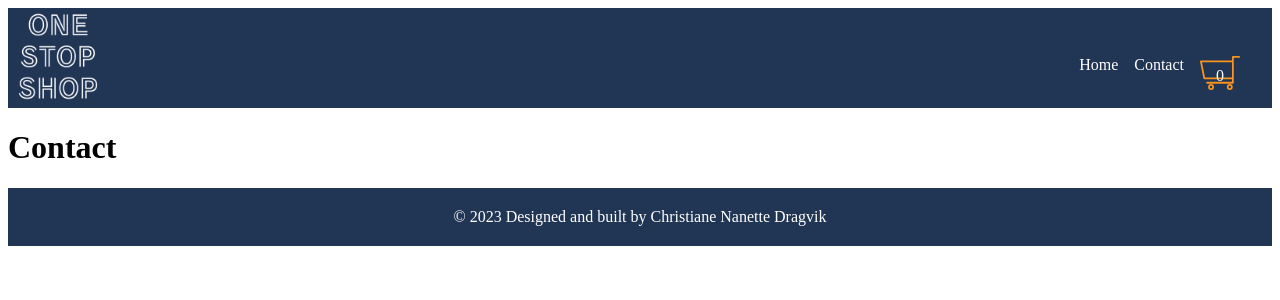
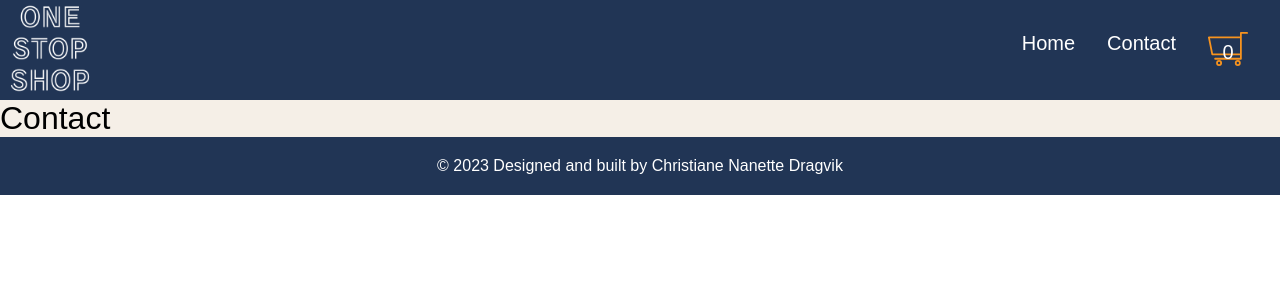
Before and after one commit to cdragvik/eCom-store, a React (Vite) app: page /contact in a window 1280 px wide. Shown: the top 300 px of the page. Built offline with nearby package versions, Linux system fonts and the light colour scheme.

Commit message:
Fetched and displays products

```diff
--- a/index.html
+++ b/index.html
@@ -2,9 +2,9 @@
 <html lang="en">
   <head>
     <meta charset="UTF-8" />
-    <link rel="icon" type="image/svg+xml" href="/vite.svg" />
+
     <meta name="viewport" content="width=device-width, initial-scale=1.0" />
-    <title>Vite + React</title>
+    <title>One Stop Shop</title>
   </head>
   <body>
     <div id="root"></div>
--- a/src/components/Header.jsx
+++ b/src/components/Header.jsx
@@ -18,14 +18,15 @@ const StyledLink = styled(Link)`
   text-decoration: none;
 
   &:hover {
-    text-decoration: underline;
+    color: #4F709C;
   }
 `
 
 const StyledList = styled.ul`
     display: flex;
-    gap: 2vh;
+    gap: 4vh;
     padding: 4vh;
+    font-size: 20px;
 `
 
 
@@ -34,7 +35,7 @@ export default function Header() {
 
     <NavBar>
 
-        <img src={Logo}/>
+        <img src={Logo} alt="logo"/>
 
         <StyledList>
            <StyledLink to="/">Home</StyledLink>
--- a/src/components/Layout.jsx
+++ b/src/components/Layout.jsx
@@ -1,16 +1,22 @@
 import Footer from "./Footer";
 import Header from "./Header";
 import React from "react";
+import { styled } from 'styled-components';
 
+const LayoutContainer = styled.div`
+  background-color: #F5EFE7;
 
+`;
 
 
 export default function Layout(props) {
 
     return (
       <>
-        <Header />
-        {props.children}
+        <Header></Header>
+        <LayoutContainer>
+            {props.children}
+        </LayoutContainer>
         <Footer></Footer>
       </>
     );
--- a/src/components/Product.jsx
+++ b/src/components/Product.jsx
@@ -0,0 +1,49 @@
+import { Link } from "react-router-dom";
+import styled from "styled-components"
+
+
+
+const StyledLink = styled(Link)`
+  color: black;
+  text-decoration: none;
+`
+const Card = styled.div`
+    background: white;
+    border-radius: 10px;
+    display: grid;
+    text-align: center;
+    padding: 20px;
+    gap: 10px;
+
+
+    &:hover {
+        box-shadow: 0 2px 4px rgba(0, 0, 0, 0.2);
+
+    }
+`
+
+const StyledImage = styled.img`
+object-fit: cover;
+height: 100%;
+width: 100%;
+`
+const ImageContainer = styled.div``
+
+export default function Product (props) {
+
+    const product = props.product;
+    return (
+        <StyledLink to={`/product/${product.id}`}>
+        <Card>
+
+            <h2>{product.title}</h2>
+            <ImageContainer>
+                <StyledImage src={product.imageUrl} height="100" width={150}   />
+            </ImageContainer>
+            <p>{product.description}</p>
+            {product.price}<br/>
+
+        </Card>
+        </StyledLink>
+    )
+}
--- a/src/index.css
+++ b/src/index.css
@@ -0,0 +1,13 @@
+* {
+    margin: 0;
+    font-family: ofelia-display, sans-serif;
+    font-style: normal;
+          font-weight: 100;
+}
+
+.welcome {
+    font-size: 40px;
+    padding: 40px 20px ;
+    text-align: center;
+    font-weight: 700;
+}
--- a/src/pages/Home.jsx
+++ b/src/pages/Home.jsx
@@ -1,12 +1,36 @@
 import { useEffect, useState } from "react";
 import Layout from "../components/Layout";
+import Product from "../components/Product";
+import styled from "styled-components";
 
+
+const ContentContainer = styled.div`
+display: grid;
+justify-content: center;
+gap: 40px;
+margin: 20px;
+grid-template-columns: repeat(3, minmax(0, 1fr));
+`
 
 export function Home() {
 
+    const [products, setProducts] = useState();
+
+    useEffect( () => {
+        fetch("https://api.noroff.dev/api/v1/online-shop/")
+            .then(response => response.json())
+            .then(parsed => setProducts(parsed));
+
+    }, [])
+
     return (
         <Layout>
-            <h1>WELCOME</h1>
+            <p class="welcome">Welcome paragraph</p>
+
+            <ContentContainer>
+                {products?.map(p => (<Product product={p} />))}
+            </ContentContainer>
+
         </Layout>
 
     )
```
